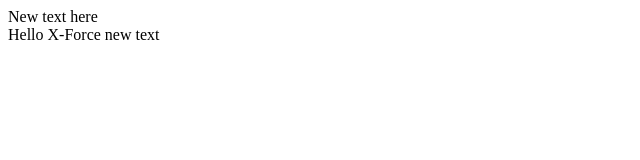
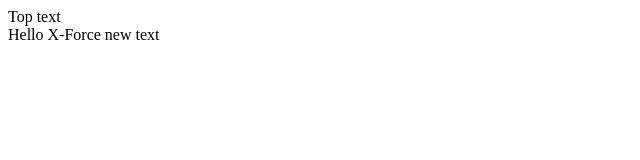
Before and after one commit to nguyenhoangthienchi/x-force, a React (Create React App) app: page / in a window 1280 px wide. Shown: the top 160 px of the page, without its empty margins (0-640 px from the left). Built offline with nearby package versions, Linux system fonts and the light colour scheme.

Commit message:
change top text

```diff
--- a/src/index.js
+++ b/src/index.js
@@ -5,7 +5,7 @@
 const root = ReactDOM.createRoot(document.getElementById('root'));
 root.render(
   <React.StrictMode>
-    New text here
+    Top text
     <App />
   </React.StrictMode>
 );
```
